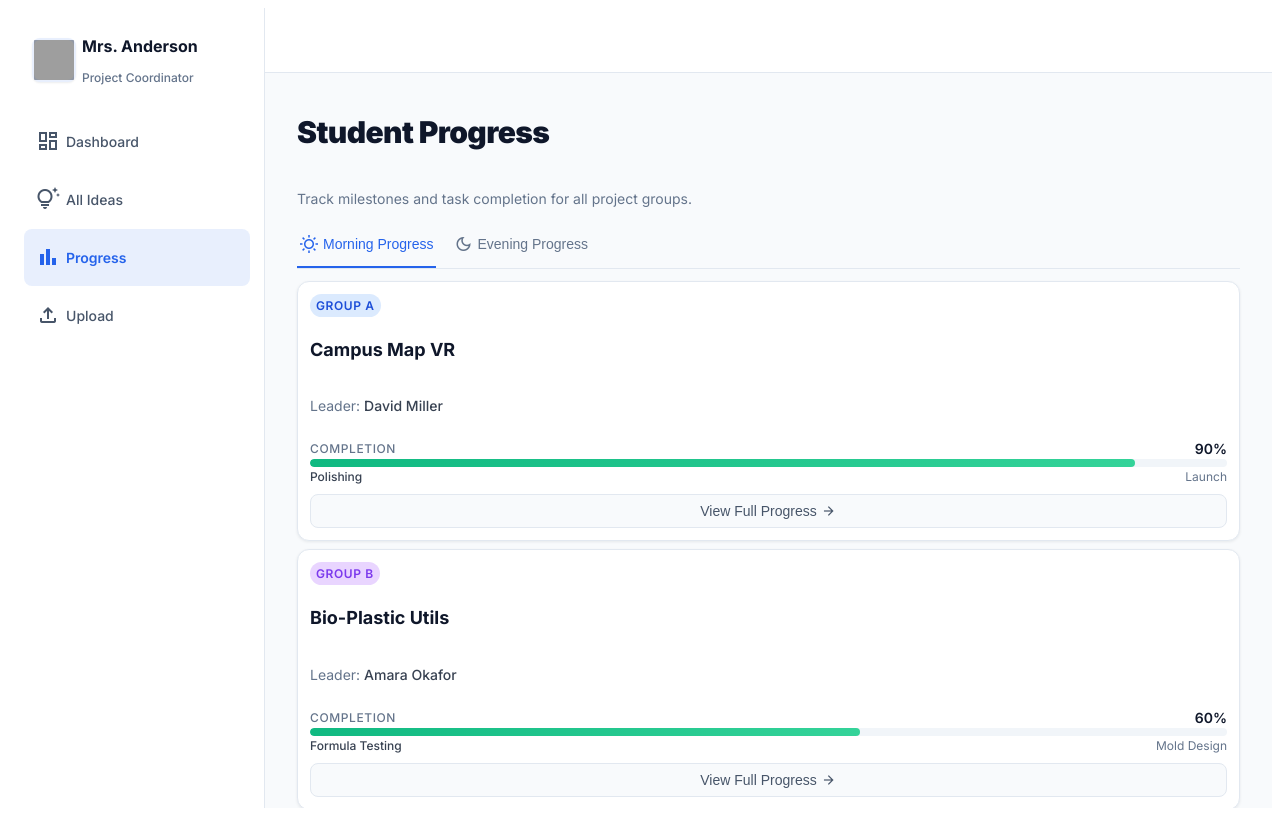
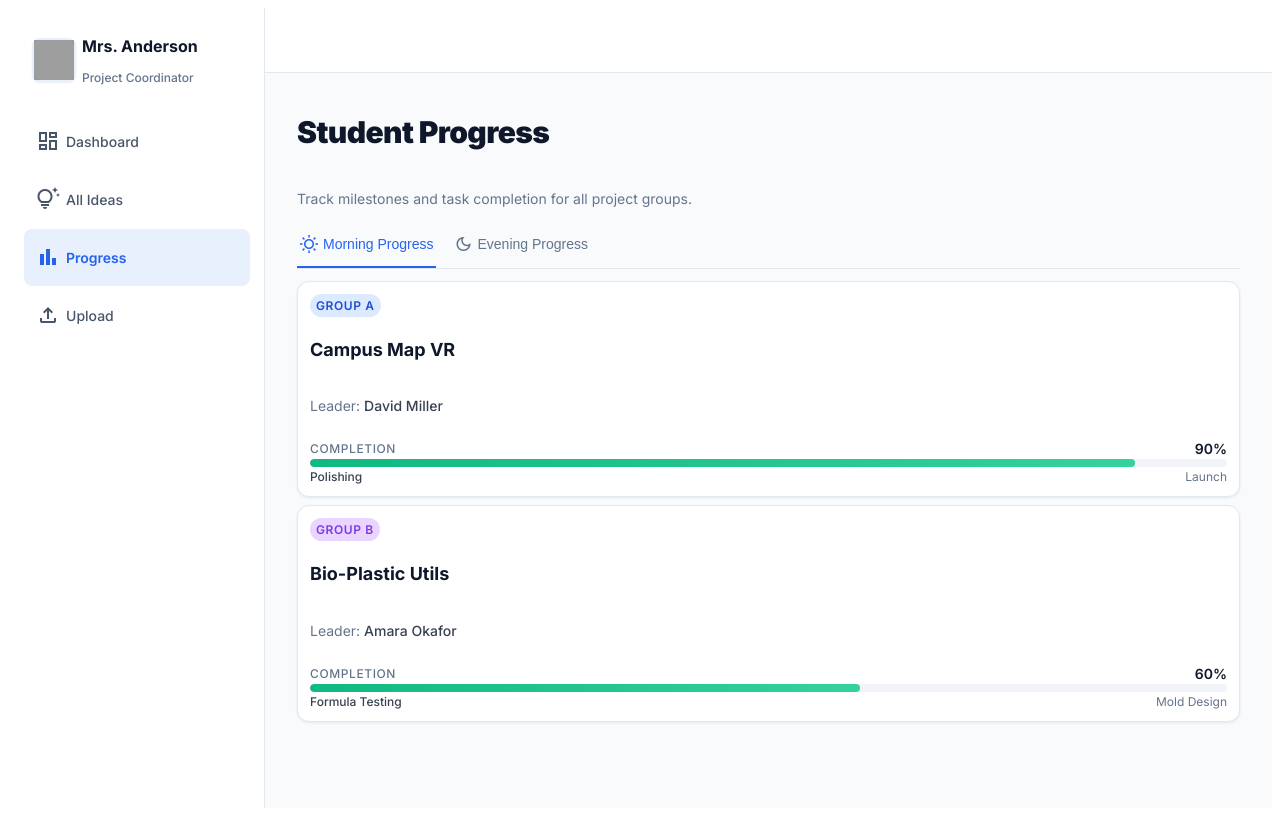
Before and after one commit to Nisha-Saleem/teacher-dashboard-main-P10, a React (Vite) app: page /progress in a window 1280 px wide. Built offline with nearby package versions, Linux system fonts and the light colour scheme; grey boxes are pictures that could not be loaded.

Commit message:
update progress

```diff
--- a/components/ProgressView.jsx
+++ b/components/ProgressView.jsx
@@ -86,12 +86,7 @@ const ProgressView = () => {
                 </div>
               </div>
 
-              <div className="prog-card-action">
-                <button className="prog-btn-view">
-                  <span>View Full Progress</span>
-                  <span className="material-symbols-outlined prog-btn-view-icon">arrow_forward</span>
-                </button>
-              </div>
+
             </div>
           ))
         )}
--- a/styles/ProgressView.css
+++ b/styles/ProgressView.css
@@ -216,37 +216,8 @@
   font-weight: 500;
 }
 
-/* Action Section */
-.prog-card-action {
-  margin-top: 0.25rem;
-}
 
-.prog-btn-view {
-  display: inline-flex;
-  align-items: center;
-  justify-content: center;
-  gap: 0.25rem;
-  width: 100%;
-  padding: 0.5rem 1rem;
-  background-color: #f8fafc;
-  border: 1px solid #e2e8f0;
-  border-radius: 0.5rem;
-  color: #475569;
-  font-size: 0.875rem;
-  font-weight: 500;
-  cursor: pointer;
-  transition: all 0.15s ease;
-}
 
-.prog-btn-view:hover {
-  background-color: #f1f5f9;
-  color: #1e293b;
-  border-color: #cbd5e1;
-}
-
-.prog-btn-view-icon {
-  font-size: 16px;
-}
 
 /* Empty State */
 .prog-empty {
```
